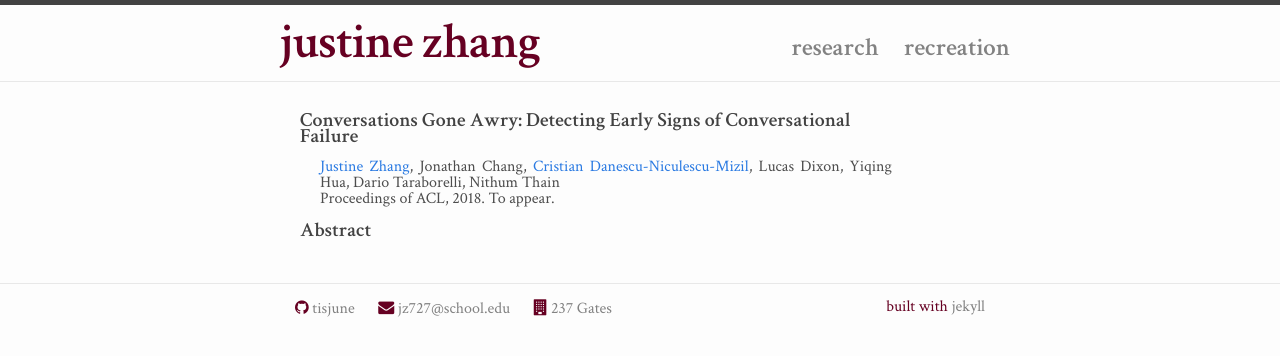
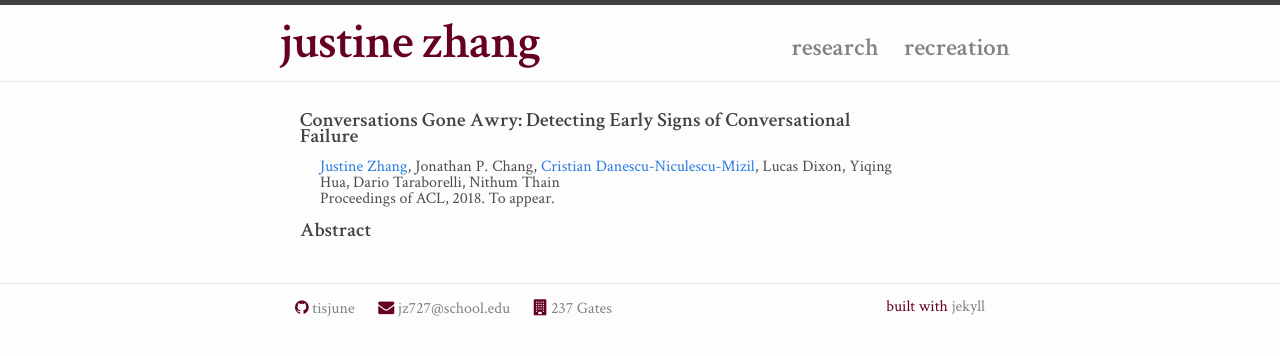
Before and after one commit to tisjune/tisjune.github.io, a Jekyll site: the page built from _publications/2018-05-11-awry.md, in a window 1280 px wide. Shown: the top 356 px of the page. Built offline with Jekyll 4.4.1, drawn with Linux system fonts in a browser that asks for light colours; nearby versions of some CDN libraries.

```diff
--- a/_data/authors.yml
+++ b/_data/authors.yml
@@ -22,7 +22,7 @@ dariot:
   name: 'Dario Taraborelli'
 
 jonathanc:
-  name: 'Jonathan Chang'
+  name: 'Jonathan P. Chang'
 
 jurel:
   name: 'Jure Leskovec'
```
